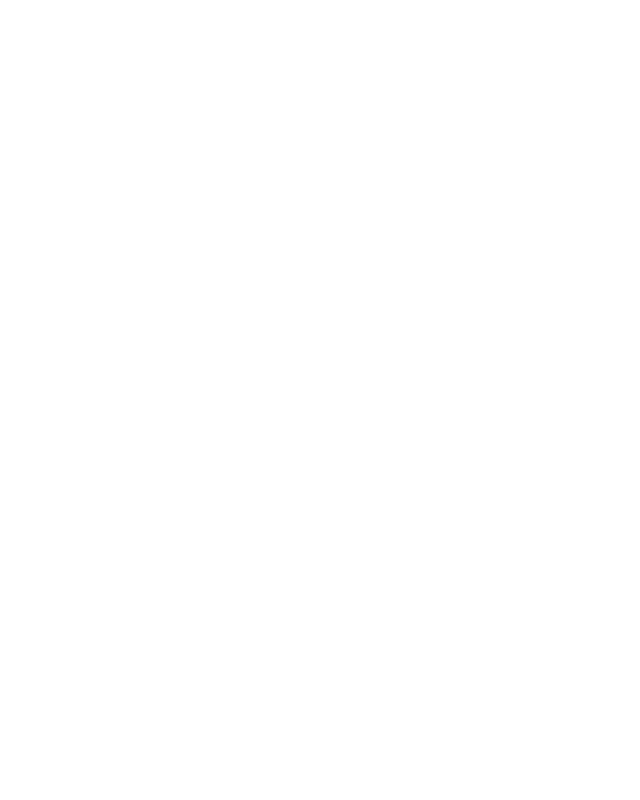
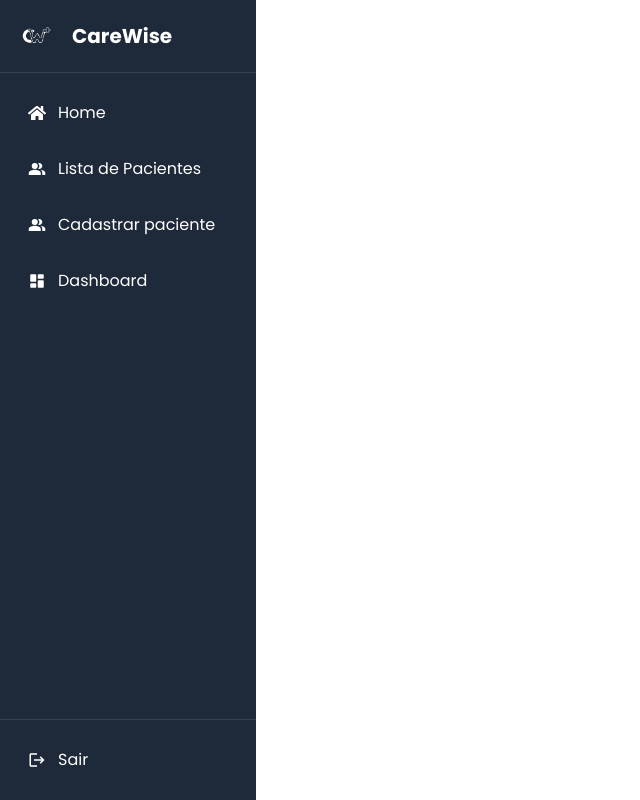
Before and after one commit to degu0/CareWise_Front, a React (Vite) app: page /paciente/lista in a window 1280 px wide. Before the commit this address had no page. Shown: the whole page, without its empty margins (0-640 px from the left). Built offline with nearby package versions, Linux system fonts and the light colour scheme.

Commit message:
Criação do compenente 'Menu'

```diff
--- a/package.json
+++ b/package.json
@@ -12,6 +12,7 @@
   "dependencies": {
     "@tailwindcss/vite": "^4.1.11",
     "react": "^19.1.1",
+    "react-icons": "^5.5.0",
     "react-router-dom": "^7.7.1",
     "tailwindcss": "^4.1.11"
   },
--- /dev/null
+++ b/src/components/Menu.tsx
@@ -0,0 +1,70 @@
+import { Link, useNavigate } from "react-router-dom";
+import logo from "../assets/logo_branca.png";
+import { useContext } from "react";
+import { AuthContext } from "../context/AuthContextProvider";
+
+import { FaHome } from "react-icons/fa";
+import { MdPeopleAlt, MdLogout } from "react-icons/md";
+import { RiDashboardFill } from "react-icons/ri";
+
+export const Menu = () => {
+  const navigate = useNavigate();
+  const { logout } = useContext(AuthContext);
+
+  const handleLogout = () => {
+    navigate("/login");
+    logout();
+  };
+
+  return (
+    <div className="fixed left-0 top-0 h-screen w-64 bg-gray-800 text-white flex flex-col">
+      <div className="flex items-center gap-4 p-4 border-b border-gray-700">
+        <img src={logo} alt="logo" className="w-10 h-10" />
+        <h1 className="text-xl font-bold">CareWise</h1>
+      </div>
+
+      <div className="flex-1 overflow-y-auto">
+        <div className="space-y-2 p-4">
+          <Link
+            to="/"
+            className="flex items-center gap-3 p-3 rounded-lg hover:bg-gray-700 transition-colors"
+          >
+            <FaHome className="text-lg" />
+            <span>Home</span>
+          </Link>
+          <Link
+            to="/paciente/lista"
+            className="flex items-center gap-3 p-3 rounded-lg hover:bg-gray-700 transition-colors"
+          >
+            <MdPeopleAlt className="text-lg" />
+            <span>Lista de Pacientes</span>
+          </Link>
+          <Link
+            to="/paciente/cadastro"
+            className="flex items-center gap-3 p-3 rounded-lg hover:bg-gray-700 transition-colors"
+          >
+            <MdPeopleAlt className="text-lg" />
+            <span>Cadastrar paciente</span>
+          </Link>
+          <Link
+            to="/dashboard"
+            className="flex items-center gap-3 p-3 rounded-lg hover:bg-gray-700 transition-colors"
+          >
+            <RiDashboardFill className="text-lg" />
+            <span>Dashboard</span>
+          </Link>
+        </div>
+      </div>
+
+      <div className="p-4 border-t border-gray-700">
+        <button
+          onClick={handleLogout}
+          className="w-full flex items-center justify-start gap-3 p-3 rounded-lg hover:bg-red-600 transition-colors cursor-pointer"
+        >
+          <MdLogout className="text-lg" />
+          <span>Sair</span>
+        </button>
+      </div>
+    </div>
+  );
+};
--- a/src/pages/Dashboard/index.tsx
+++ b/src/pages/Dashboard/index.tsx
@@ -1,7 +1,10 @@
+import { Menu } from "../../components/Menu";
+
 export default function Dashboard() {
-  return(
+  return (
     <div>
+      <Menu />
       Dashboard
     </div>
-  )
+  );
 }
--- a/src/pages/Home/index.tsx
+++ b/src/pages/Home/index.tsx
@@ -1,3 +1,10 @@
+import { Menu } from "../../components/Menu";
+
 export default function Home() {
-  return <div><p>Home</p></div>;
+  return (
+    <div>
+      <Menu />
+
+    </div>
+  );
 }
--- a/src/pages/Patient/List.tsx
+++ b/src/pages/Patient/List.tsx
@@ -1,7 +1,10 @@
+import { Menu } from "../../components/Menu";
+
 export default function PatientList() {
-  return(
+  return (
     <div>
+      <Menu />
       Lista de pacientes
     </div>
-  )
+  );
 }
--- a/src/pages/Patient/Register.tsx
+++ b/src/pages/Patient/Register.tsx
@@ -1,6 +1,9 @@
+import { Menu } from "../../components/Menu";
+
 export default function PatientRegister() {
   return(
     <div>
+      <Menu />
       Cadastro de pacientes
     </div>
   )
--- a/src/pages/Patient/index.tsx
+++ b/src/pages/Patient/index.tsx
@@ -1,7 +1,10 @@
+import { Menu } from "../../components/Menu";
+
 export default function Patient() {
-  return(
+  return (
     <div>
+      <Menu />
       Dados do paciente
     </div>
-  )
+  );
 }
--- a/src/routes/index.tsx
+++ b/src/routes/index.tsx
@@ -1,12 +1,24 @@
 import { Route, Routes } from "react-router-dom";
 import Home from "../pages/Home";
 import Login  from "../pages/Login";
+import RegisterLogin from "../pages/RegisterLogin";
+import PatientList from "../pages/Patient/List";
+import PatientRegister from "../pages/Patient/Register";
+import Patient from "../pages/Patient";
+import Dashboard from "../pages/Dashboard";
+import MedicalRecords from "../pages/MedicalRecords";
 
 export function AppRouter() {
   return(
     <Routes>
       <Route path="/" element={<Home />} />
       <Route path="/login" element={<Login />} />
+      <Route path="/cadastro" element={<RegisterLogin />} />
+      <Route path="/paciente/:id" element={<Patient />} />
+      <Route path="/paciente/lista" element={<PatientList />} />
+      <Route path="/paciente/cadastro" element={<PatientRegister />} />
+      <Route path="/prontuario/:id" element={<MedicalRecords />} />
+      <Route path="/dashboard" element={<Dashboard />} />
     </Routes>
   )
 }
```
Also changed, not shown: 1 other file (tests, documents, lock files or other folders).
